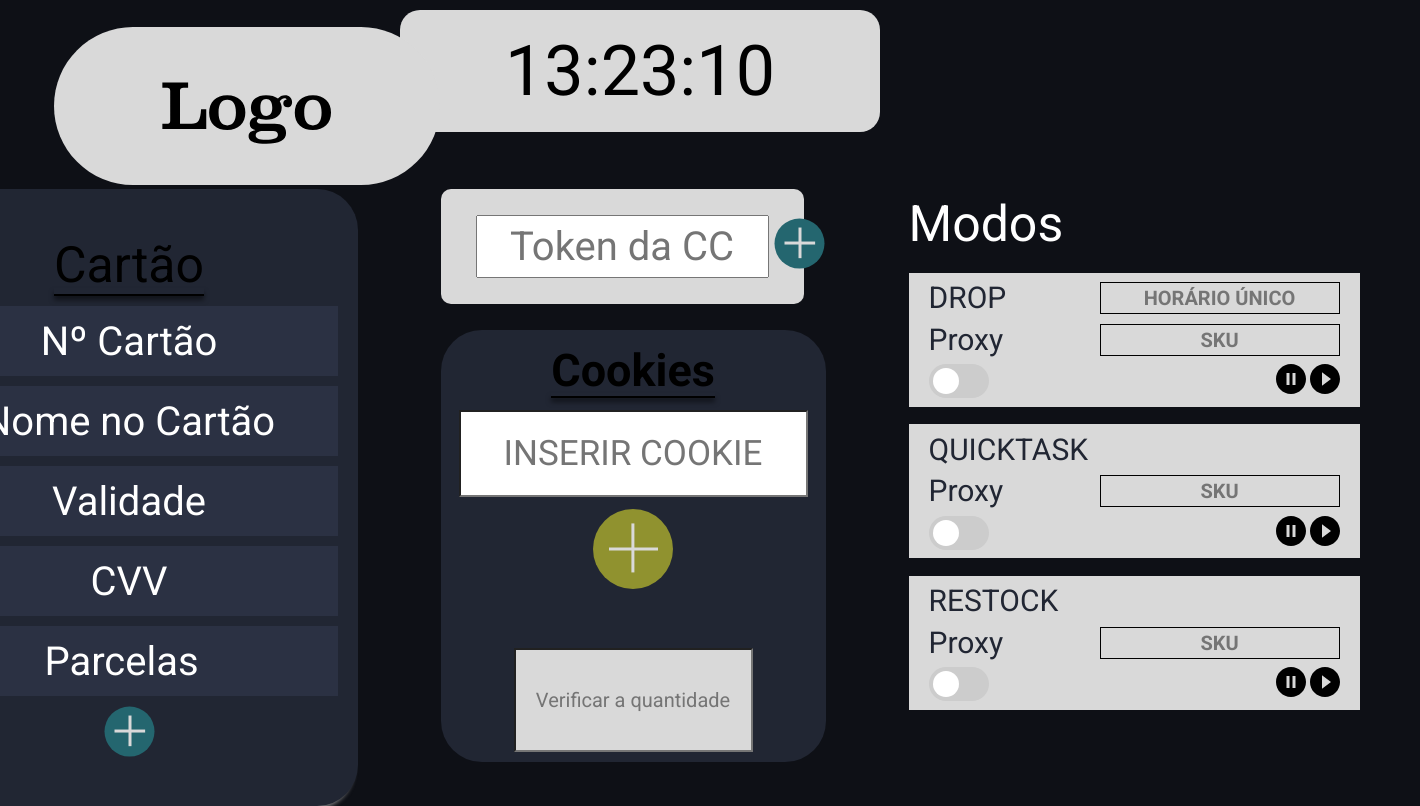
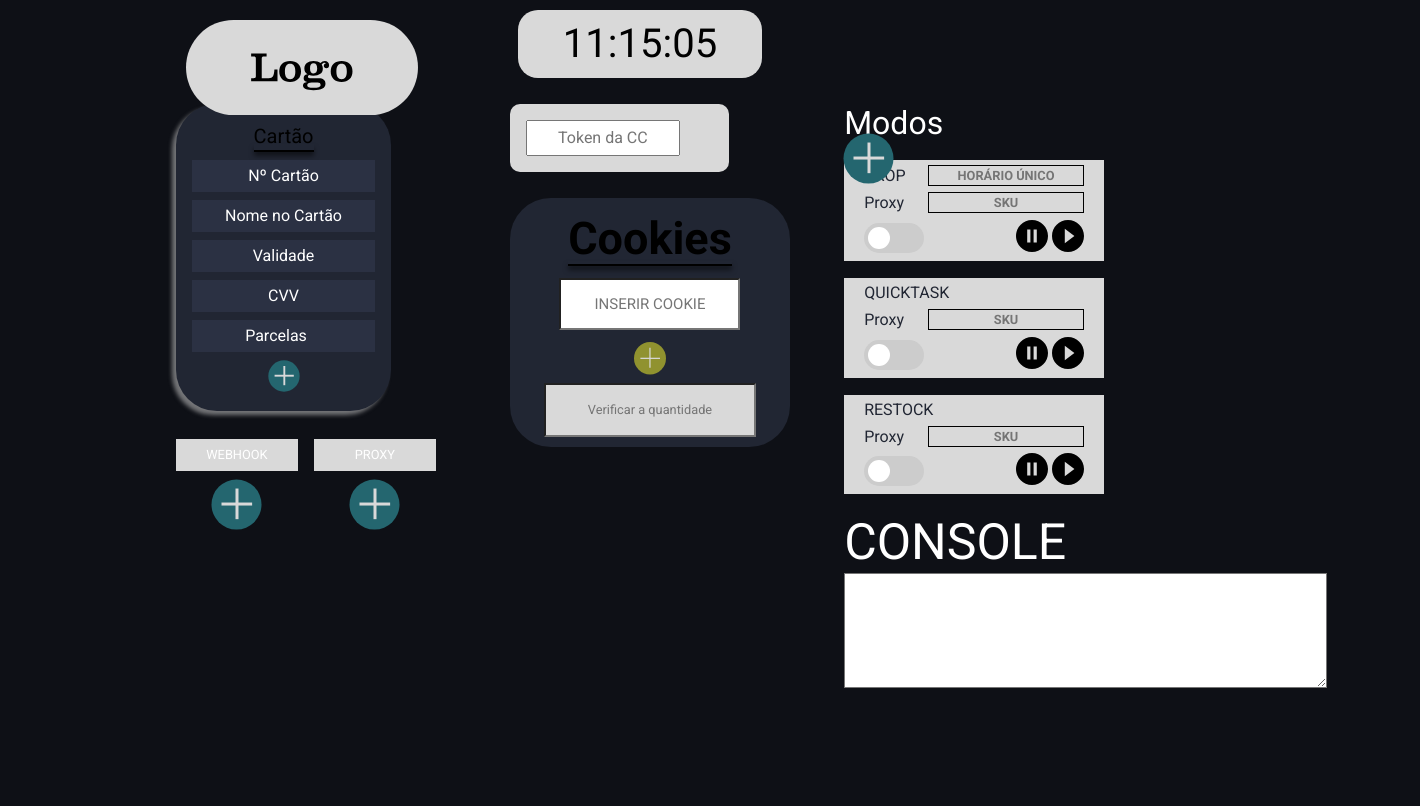
Before and after one commit to AlysonDEV/painel_proxy, a plain HTML site: page index.html in a window 1280 px wide. Shown: the whole page, 1420 px wide, since content can reach past the window. Drawn offline with Linux system fonts and the light colour scheme.

Commit message:
Remodelando o designe para o tamanho de tela 700px

```diff
--- a/css/slider.css
+++ b/css/slider.css
@@ -3,7 +3,7 @@
   position: relative;
   display: inline-block;
   width: 60px;
-  height: 34px;
+  height: 30px;
 }
 
 /* Hide default HTML checkbox */
@@ -29,8 +29,8 @@
 .slider:before {
   position: absolute;
   content: "";
-  height: 26px;
-  width: 26px;
+  height: 22px;
+  width: 22px;
   left: 4px;
   bottom: 4px;
   background-color: white;
@@ -47,9 +47,9 @@ input:focus+.slider {
 }
 
 input:checked+.slider:before {
-  -webkit-transform: translateX(26px);
-  -ms-transform: translateX(26px);
-  transform: translateX(26px);
+  -webkit-transform: translateX(28px);
+  -ms-transform: translateX(28px);
+  transform: translateX(28px);
 }
 
 /* Rounded sliders */
--- a/css/style.css
+++ b/css/style.css
@@ -1,21 +1,27 @@
 * {
   margin: 0;
   padding: 0;
+
 }
 
 body {
+  max-width: 58rem;
   background-color: #0E1016;
 
   display: flex;
   flex-direction: column;
   align-items: center;
-  gap: 34px;
+  gap: 1rem;
 
-  width: 100vw;
   height: 100vh;
 
   font-family: 'Roboto', sans-serif;
+  margin: 0 auto auto;
 
+}
+
+.button-add {
+  width: 2rem;
 }
 
 header {
@@ -24,9 +30,9 @@ header {
   align-items: center;
   padding: 10px 0px;
   isolation: isolate;
+  position: relative;
 
-  width: 1fr;
-  height: 213px;
+  width: 100%;
 }
 
 header h1 {
@@ -37,8 +43,8 @@ header h1 {
   padding: 10px 45px;
   gap: 10px;
 
-  width: 390px;
-  height: 102px;
+/*  width: 390px;*/
+  height: 3rem;
 
   background: #D9D9D9;
   border-radius: 20px;
@@ -46,42 +52,46 @@ header h1 {
   font-family: 'Roboto', sans-serif;
   font-style: normal;
   font-weight: 400;
-  font-size: 70px;
+  font-size: 40px;
   line-height: 82px;
 
   color: #000000;
 }
 
-header img {
+header #logo {
   position: absolute;
-  width: 386px;
-  height: 158px;
-  left: 54px;
-  top: 27px;
+  width: 25%;
+  left: 10px;
+  top: 20px;
 }
 
 main {
   display: flex;
   flex-direction: row;
   justify-content: space-between;
+  align-items: top;
+
+  width: 100%;
+}
+
+main aside {
+  display: flex;
+  flex-direction: column;
   align-items: flex-start;
-  padding: 0px 40px;
-  gap: 83px;
+  padding: 0px;
+  gap: 28px;
 
-  width: 1fr;
-  height: 577px;
+  width: 28%;
+
 }
 
 main aside form {
   display: flex;
   flex-direction: column;
-  justify-content: center;
+  justify-content: top;
   align-items: center;
-  padding: 20px;
-  gap: 10px;
-
-  width: 417px;
-  height: 577px;
+  padding: 1rem;
+  gap: .5rem;
 
   background: #212633;
   box-shadow: -4px 4px 4px rgba(217, 217, 217, 0.5);
@@ -94,8 +104,8 @@ main aside form h2 {
   font-family: 'Roboto', sans-serif;
   font-style: normal;
   font-weight: 400;
-  font-size: 50px;
-  line-height: 61px;
+  font-size: 20px;
+  line-height: 2rem;
 
   text-align: center;
 
@@ -118,16 +128,15 @@ main aside form input {
   flex-direction: row;
   align-items: flex-start;
   padding: 0px;
-  gap: 10px;
 
   width: 100%;
-  height: 70px;
+  height: 2rem;
 
   background: #2B3143;
 
   font-family: 'Roboto', sans-serif;
   font-weight: 400;
-  font-size: 40px;
+  font-size: 1rem;
   line-height: 48px;
   display: flex;
   align-items: center;
@@ -162,7 +171,6 @@ main aside form input:-ms-input-placeholder {
 main aside form button {
   background-color: transparent;
   border: none;
-
 }
 
 #token {
@@ -172,21 +180,17 @@ main aside form button {
   padding: 0px;
   gap: 26px;
 
-  width: 365px;
-  height: 573px;
+  width: 28%;
 }
 
 #token #new-token {
   display: flex;
   flex-direction: column;
   align-items: flex-start;
-  padding: 26px 35px;
+  padding: 1rem 1rem;
   gap: 10px;
   isolation: isolate;
   position: relative;
-
-  /* width: 100%; */
-  /* height: 100%; */
 
   background: #D9D9D9;
   border-radius: 10px;
@@ -196,12 +200,12 @@ main aside form button {
   font-family: 'Roboto', sans-serif;
   font-style: normal;
   font-weight: 400;
-  font-size: 40px;
+  font-size: 1rem;
   line-height: 48px;
   text-align: center;
 
-  width: 289px;
-  height: 59px;
+  width: 80%;
+  height: 2rem;
 }
 
 #token #new-token button {
@@ -215,8 +219,8 @@ main aside form button {
   gap: 10px; */
 
   position: absolute;
-  width: 50px;
-  height: 50px;
+  width: 1rem;
+/*  height: 50px;*/
   left: 333px;
   top: 29px;
 }
@@ -229,8 +233,7 @@ main aside form button {
   padding: 10px;
   gap: 5px;
 
-  width: 365px;
-  height: 436px;
+  width: 100%;
 
   background: #212633;
   border-radius: 41px;
@@ -243,8 +246,8 @@ main aside form button {
   padding: 0px;
   gap: 12px;
 
-  width: 345px;
-  height: 275.02px;
+/*  width: 345px;*/
+/*  height: 275.02px;*/
 
   font-family: 'Roboto', sans-serif;
   /* font-style: normal; */
@@ -272,16 +275,16 @@ main aside form button {
   /* align-items: flex-start; */
   padding: 0px;
 
-  width: 345px;
-  height: 83px;
+  width: 100%;
+  height: 3rem;
 
   background: #FFFFFF;
 
   font-family: 'Roboto', sans-serif;
   font-style: normal;
   font-weight: 400;
-  font-size: 35px;
-  line-height: 42px;
+  font-size: 15px;
+/*  line-height: 42px;*/
   display: flex;
   align-items: center;
   text-align: center;
@@ -293,6 +296,11 @@ main aside form button {
   border: none;
 }
 
+#form-cookie .header-form-cookie button img {
+  width: 2rem;
+  cursor: pointer;
+}
+
 #form-cookie .check-amount-cookies {
   display: flex;
   flex-direction: row;
@@ -301,15 +309,14 @@ main aside form button {
   padding: 7px 0px;
   gap: 10px;
 
-  width: 235px;
-  height: 86px;
+  width: 80%;
 
   background: #D9D9D9;
 
   font-family: 'Roboto', sans-serif;
   font-style: normal;
   font-weight: 400;
-  font-size: 20px;
+  font-size: 0.8rem;
   line-height: 36px;
   text-align: center;
 
@@ -319,32 +326,30 @@ main aside form button {
 #modos {
   display: flex;
   flex-direction: column;
-  padding: 5px 20px;
   gap: 1.10rem;
+  width: 28%;
 }
 
 #modos h2 {
   font-family: 'Roboto', sans-serif;
   font-style: normal;
   font-weight: 400;
-  font-size: 50px;
-  line-height: 61px;
+  font-size: 2rem;
 
   color: #FFFFFF;
 }
 
 #modos img {
   cursor: pointer;
+  width: 2rem;
 }
 
 #modos .box-modos {
   display: flex;
   flex-direction: column;
-  align-items: flex-start;
+  justify-content: space-between;
   padding: 5px 20px;
-
-  width: 411px;
-  height: 124px;
+  gap: 0.4rem;
 
   background: #D9D9D9;
 }
@@ -355,18 +360,16 @@ main aside form button {
   justify-content: space-between;
   align-items: center;
   padding: 0px;
-  gap: 43px;
 
-  width: inherit;
-  height: 472px;
+/*  height: 472px;*/
 }
 
 #modos .box-modos .box-modos-line label {
   font-family: 'Roboto', sans-serif;
   font-style: normal;
   font-weight: 400;
-  font-size: 30px;
-  line-height: 36px;
+  font-size: 1rem;
+  line-height: 1.2rem;
 
   color: #212633;
 }
@@ -377,10 +380,10 @@ main aside form button {
   justify-content: center;
   align-items: center;
   padding: 0px;
-  gap: 10px;
+/*  gap: 10px;*/
 
-  width: 238px;
-  height: 30px;
+  width: 70%;
+  height: 1.2rem;
 
   background: #D9D9D9;
   border: 1px solid #000000;
@@ -388,9 +391,86 @@ main aside form button {
   font-family: 'Roboto', sans-serif;
   font-style: normal;
   font-weight: 700;
-  font-size: 20px;
-  line-height: 24px;
+  font-size: .8rem;
   display: flex;
   align-items: center;
   text-align: center;
 }
+
+
+.web-proxy {
+  display: flex;
+  flex-direction: row;
+  align-items: flex-start;
+  padding: 0px;
+  gap: 1rem;
+}
+
+.web-proxy form {
+  display: flex;
+  flex-direction: column;
+  align-items: center;
+  padding: 0px;
+  gap: 8px;
+
+  width: 100%;
+
+  background-color: transparent;
+  box-shadow: none;
+
+}
+
+.web-proxy input {
+  height: 2rem;
+
+  background: #D9D9D9;
+  font-family: 'Roboto', sans-serif;
+  font-style: normal;
+  font-weight: 400;
+  font-size: .8rem;
+  line-height: 48px;
+  text-align: center;
+
+  color: #000000;
+}
+
+.web-proxy button {
+  background-color: transparent;
+  border: none;
+}
+
+.web-proxy button img {
+  cursor: pointer;
+}
+
+.terminal h3 {
+  font-family: 'Roboto', sans-serif;
+  font-style: normal;
+  font-weight: 400;
+  font-size: 50px;
+  line-height: 61px;
+  /* identical to box height */
+
+
+  color: #FFFFFF;
+}
+
+.terminal textarea {
+  display: flex;
+  flex-direction: column;
+  align-items: flex-start;
+  padding: 10px;
+
+  width: 461px;
+  height: 93px;
+
+  background: #FFFFFF;
+
+  font-family: 'Consolas';
+  font-style: normal;
+  font-weight: 400;
+  font-size: 20px;
+  line-height: 23px;
+
+  color: #152087;
+}
--- a/index.html
+++ b/index.html
@@ -15,8 +15,8 @@
 
 <body>
   <header>
-    <h1>13:23:10</h1>
-    <img src="./assets/logo.svg" alt="logo">
+    <h1>00:00:00</h1>
+    <img src="./assets/logo.svg" alt="logo" id="logo">
   </header>
   <main>
     <aside>
@@ -30,9 +30,25 @@
         <input type="number" id="card-installments" name="card-installments" placeholder="Parcelas" required
           autocomplete="off">
         <button type="submit">
-          <img src="./assets/button_add.svg">
+          <img src="./assets/button_add.svg" class="button-add">
         </button>
       </form>
+
+      <div class="web-proxy">
+        <form action="">
+          <input type="text" placeholder="WEBHOOK">
+          <button type="submit">
+            <img src="./assets/button_add.svg" alt="Adicionar o Webhook">
+          </button>
+        </form>
+        <form action="">
+          <input type="text" placeholder="PROXY">
+          <button type="submit">
+            <img src="./assets/button_add.svg" alt="Adicionar o Proxy">
+          </button>
+        </form>
+      </div>
+
     </aside>
     <section id="token">
       <form action="#" id="new-token">
@@ -125,11 +141,24 @@
         </div>
       </div>
 
+      <div class="terminal">
+        <h3>CONSOLE</h3>
+        <textarea>
+
+        </textarea>
+      </div>
+
     </section>
   </main>
   <footer>
 
+
+
   </footer>
+
+
+  <!-- Script -->
+  <script type="text/javascript" src="./js/script.js"></script>
 </body>
 
 </html>
--- /dev/null
+++ b/js/script.js
@@ -0,0 +1,6 @@
+let timer = document.querySelector("header h1")
+
+setInterval(() => {
+  // alert("Olá");
+  timer.innerHTML = new Date().toLocaleString('pt-BR', {hour12: false}).split(' ')[1];
+}, 500);
```
Also changed, not shown: 1 other file.
